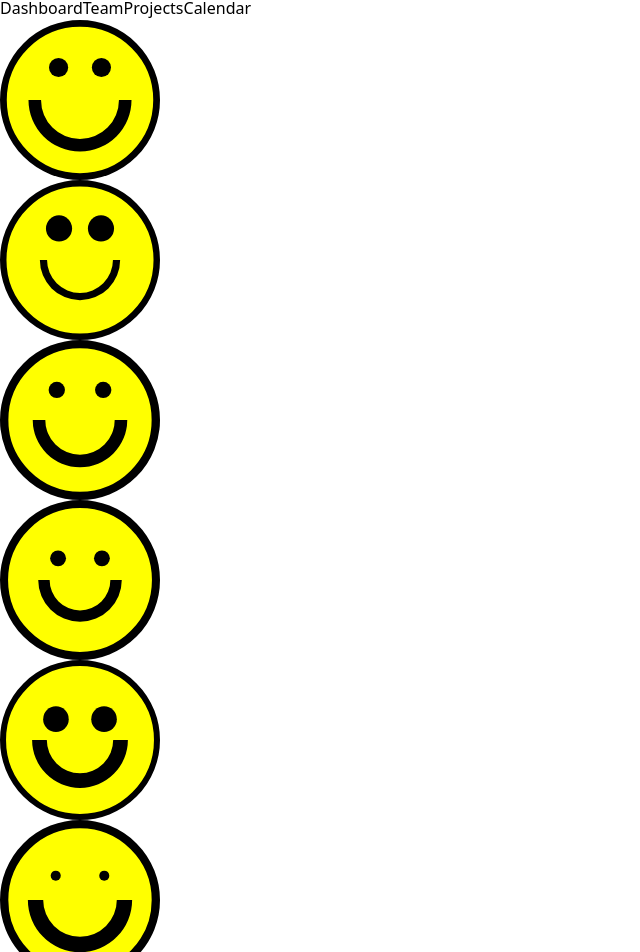
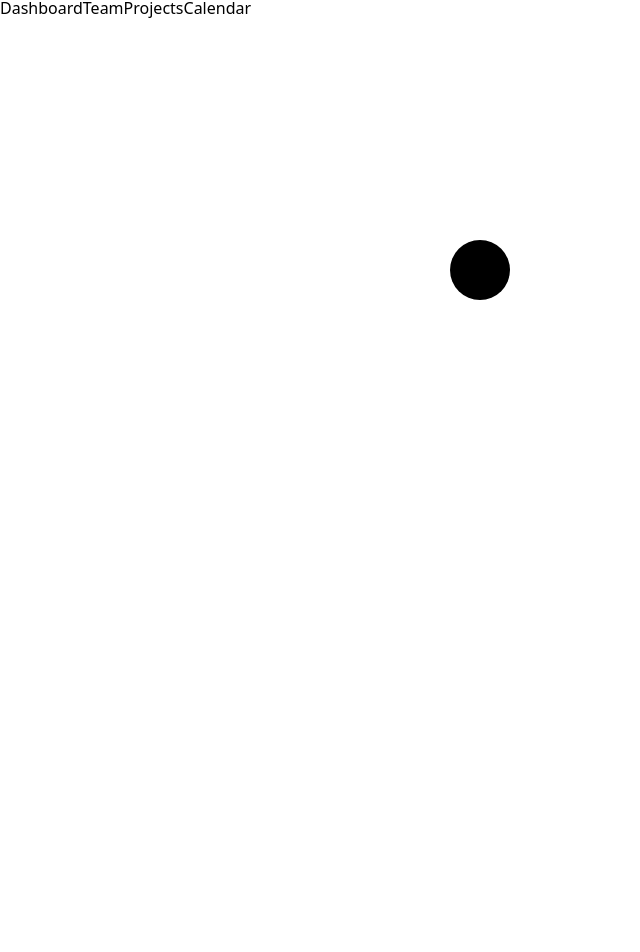
Before and after one commit to teejay13/ghanalytics-elec, a React (Vite) app: page / in a window 1280 px wide. Shown: the part 1095-2047 px from the top of the page, without its empty margins (0-640 px from the left). After the commit the page ends 1615 px from the top, so only its background shows below. Built offline with nearby package versions, Linux system fonts and the light colour scheme.

Commit message:
ok mousemove

```diff
--- a/src/App.tsx
+++ b/src/App.tsx
@@ -1,17 +1,30 @@
 //import Navbar from "./components/NavBar";
-import { Face } from "./components/Face";
+import { useRef, useState, useCallback } from "react";
+//import { Face } from "./components/FaceEmoji/Face";
 import Navbar from "./components/NavBar";
 
-const width = 160;
-const height = 160;
+const width = 960;
+const height = 500;
+const circleRadius = 30;
+const initialMousePosition = {
+  x: width / 2,
+  y: height / 2,
+};
 
-const array = [1, 2, 3, 4, 5];
+//const array = [1];
 
 const App = () => {
+  const [mousePosition, setMousePosition] = useState(initialMousePosition);
+
+  const handleMouseMove = useCallback((event:MouseEvent) => {
+    const { clientX, clientY } = event;
+    setMousePosition({ x: clientX, y: clientY });
+  },[setMousePosition]);
+
   return (
     <>
       <Navbar />
-      {array.map(() => (
+      {/* {array.map(() => (
         <Face
           width={width}
           height={height}
@@ -24,19 +37,12 @@ const App = () => {
           mouthWidth={7 + Math.random() * 9}
           mouthRadius={30 + Math.random() * 10}
         />
-      ))}
-      <Face
-        width={width}
-        height={height}
-        centerX={width / 2}
-        centerY={height / 2}
-        strokeWidth={6 + Math.random() * 3}
-        eyeOffsetX={20 + Math.random() * 9}
-        eyeOffsetY={20 + Math.random() * 15}
-        eyeRadius={5 + Math.random() * 10}
-        mouthWidth={7 + Math.random() * 9}
-        mouthRadius={30 + Math.random() * 10}
-      />
+      ))} */}
+
+      <svg width={width} height={height} onMouseMove={handleMouseMove}>
+        <circle cx={mousePosition.x} cy={mousePosition.y} r={circleRadius} />
+      </svg>
+
       {/* <div className="flex flex-col md:flex-row min-h-screen">
         <div className="md:flex-1 md:w-7/10 flex">
           <img
--- a/src/components/FaceContainer.tsx
+++ /dev/null
@@ -1,18 +0,0 @@
-import { FC, ReactNode, Ref } from "react"
-
-interface FaceContainerProps {
-    width: number,
-    height: number,
-    centerX: number,
-    centerY: number,
-    ref: Ref<SVGSVGElement>;
-    children: ReactNode;
-}
-
-export const FaceContainer:FC<FaceContainerProps> = ({children,width,height,centerX,centerY,ref}) => (
-    <svg ref={ref} width={width} height={height}>
-        <g transform={`translate(${centerX},${centerY})`}>
-        {children}
-        </g>
-    </svg>
-  )
--- a/src/components/Face.tsx
+++ b/src/components/FaceEmoji/Face.tsx
@@ -1,4 +1,4 @@
-import { FC, useRef } from "react";
+import { FC } from "react";
 import { FaceContainer } from "./FaceContainer";
 import { BackgroundCircle } from "./BackgroundCircle";
 import { Eyes } from "./Eyes";
@@ -29,7 +29,7 @@ export const Face: FC<FaceProp> = ({
   mouthRadius,
   mouthWidth,
 }) => {
-  const ref = useRef();
+
 
   return (
     <>
@@ -38,7 +38,6 @@ export const Face: FC<FaceProp> = ({
         height={height}
         centerX={centerX}
         centerY={centerY}
-        ref={ref}
       >
         <BackgroundCircle
           radius={centerY - strokeWidth / 2}
```
Also changed, not shown: src/components/FaceEmoji/FaceContainer.tsx (added, +23 -0 lines), src/components/FaceEmoji/BackgroundCircle.tsx (renamed from src/components/BackgroundCircle.tsx), src/components/FaceEmoji/Eyes.tsx (renamed from src/components/Eyes.tsx), src/components/FaceEmoji/Mouth.tsx (renamed from src/components/Mouth.tsx).
